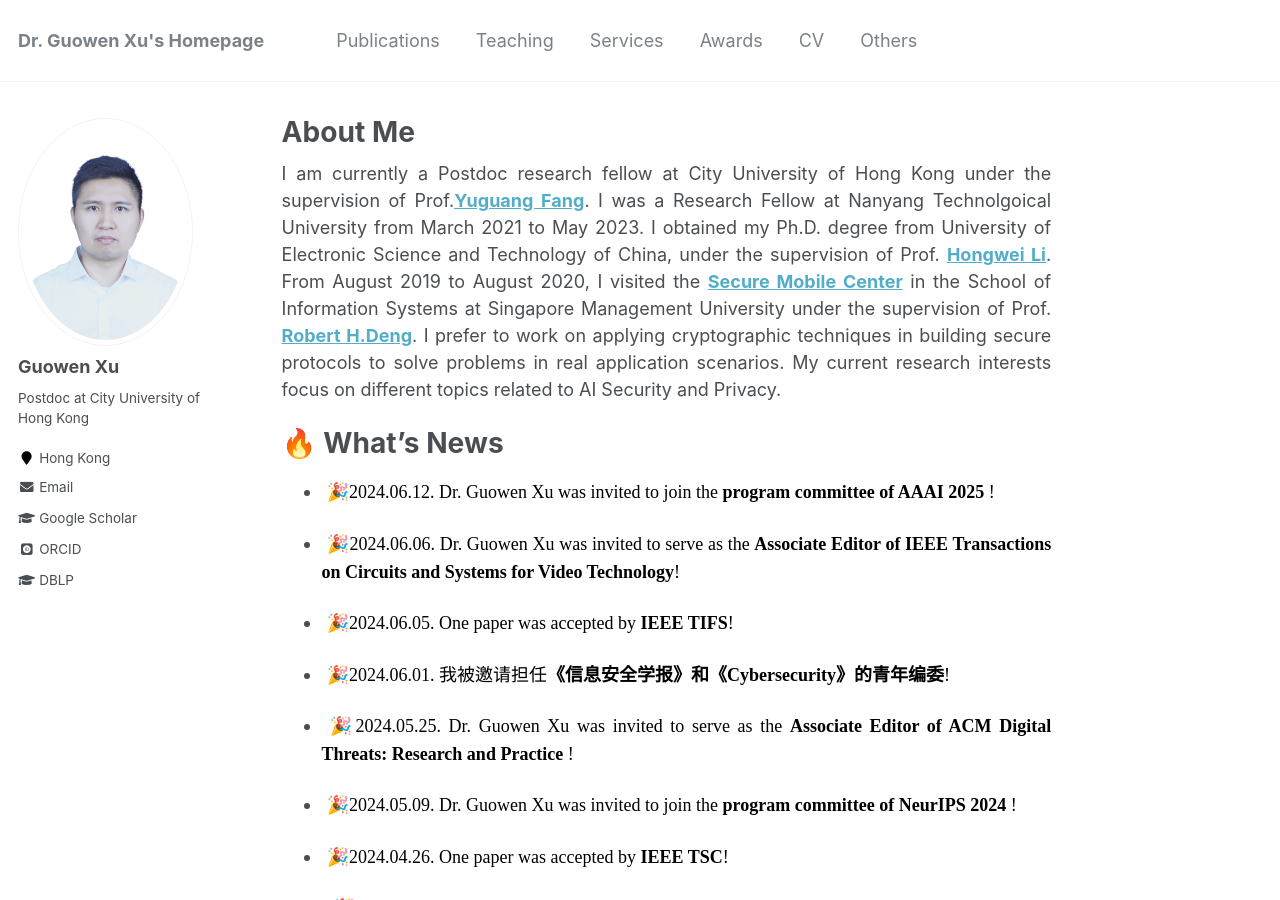
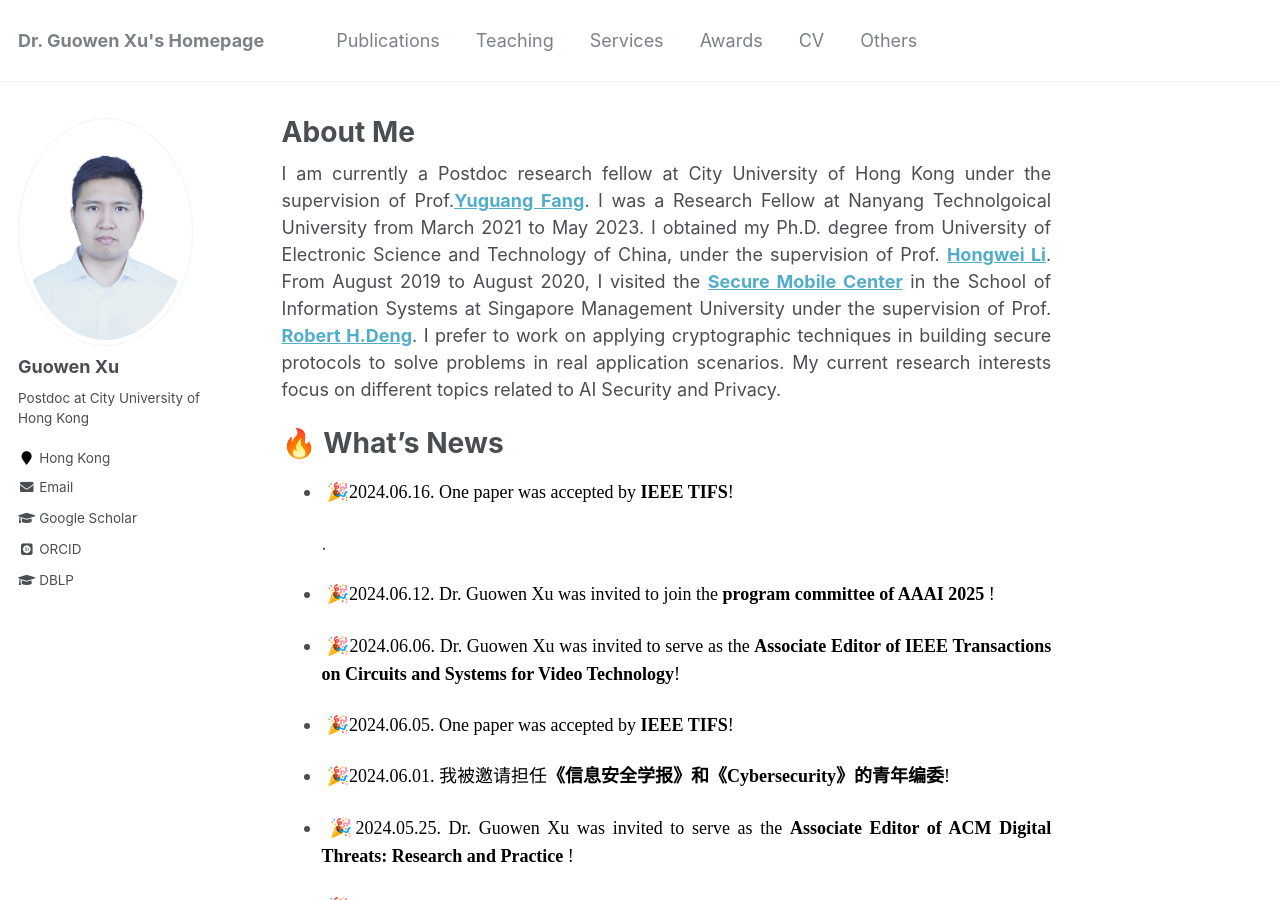
Before and after one commit to Guowen-xu/guowen-xu.github.io, a Jekyll site: the page built from _pages/about.md, in a window 1280 px wide and 900 px high. Built offline with Jekyll 4.4.1, drawn with Linux system fonts in a browser that asks for light colours; some web fonts are replaced.

Commit message:
Update about.md

```diff
--- a/_pages/about.md
+++ b/_pages/about.md
@@ -15,6 +15,7 @@ redirect_from:
 
   🔥 What's News
 ======
+-  <p align="justify">&nbsp;🎉<font face="Times New Roman" color=black size=4>2024.06.16. One paper was accepted by <b>IEEE TIFS</b>!</font></p>.
 -  <p align="justify">&nbsp;🎉<font face="Times New Roman" color=black size=4>2024.06.12.  Dr. Guowen Xu was invited to join the <b>program committee of AAAI 2025 </b>!</font></p>
 -   <p align="justify">&nbsp;🎉<font face="Times New Roman" color=black size=4>2024.06.06.  Dr. Guowen Xu was invited to serve as the <b>Associate Editor of   IEEE Transactions on Circuits and Systems for Video Technology</b>!</font></p>
 -    <p align="justify">&nbsp;🎉<font face="Times New Roman" color=black size=4>2024.06.05. One paper was accepted by <b>IEEE TIFS</b>!</font></p>
```
